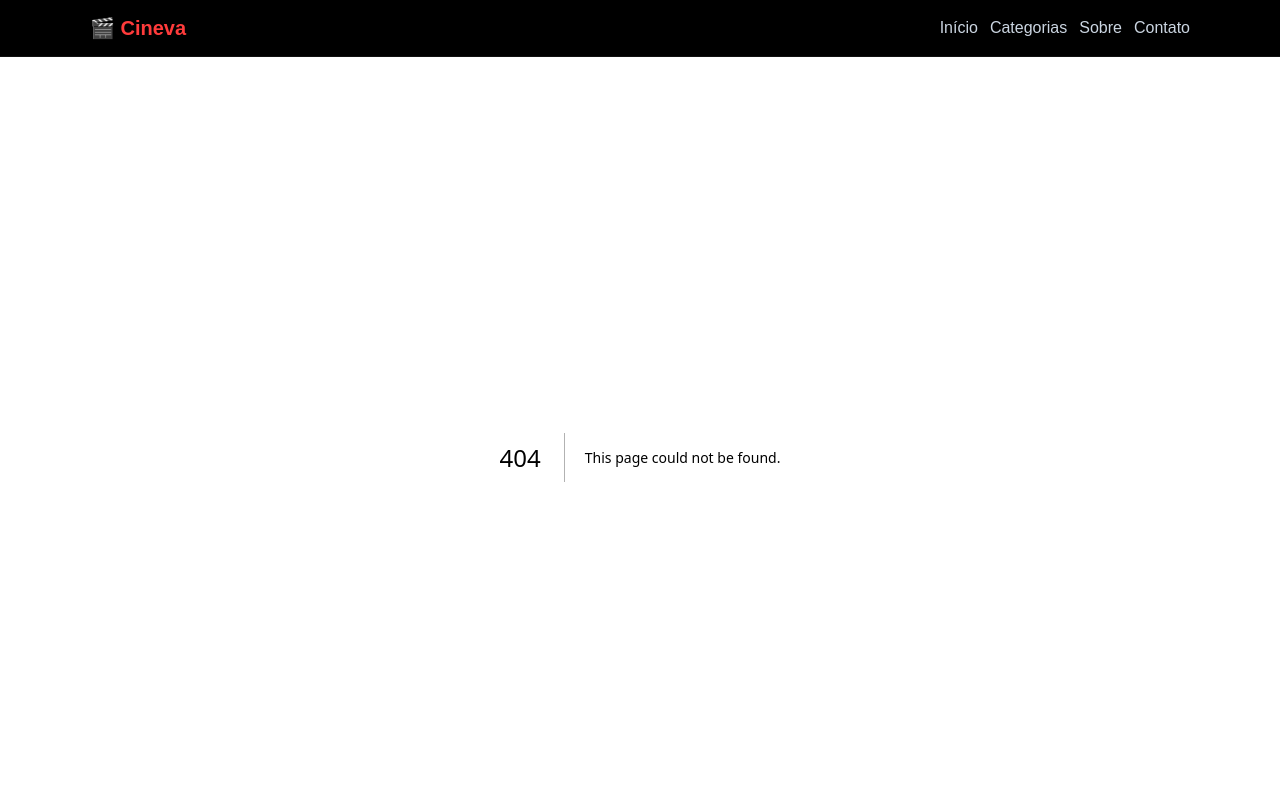
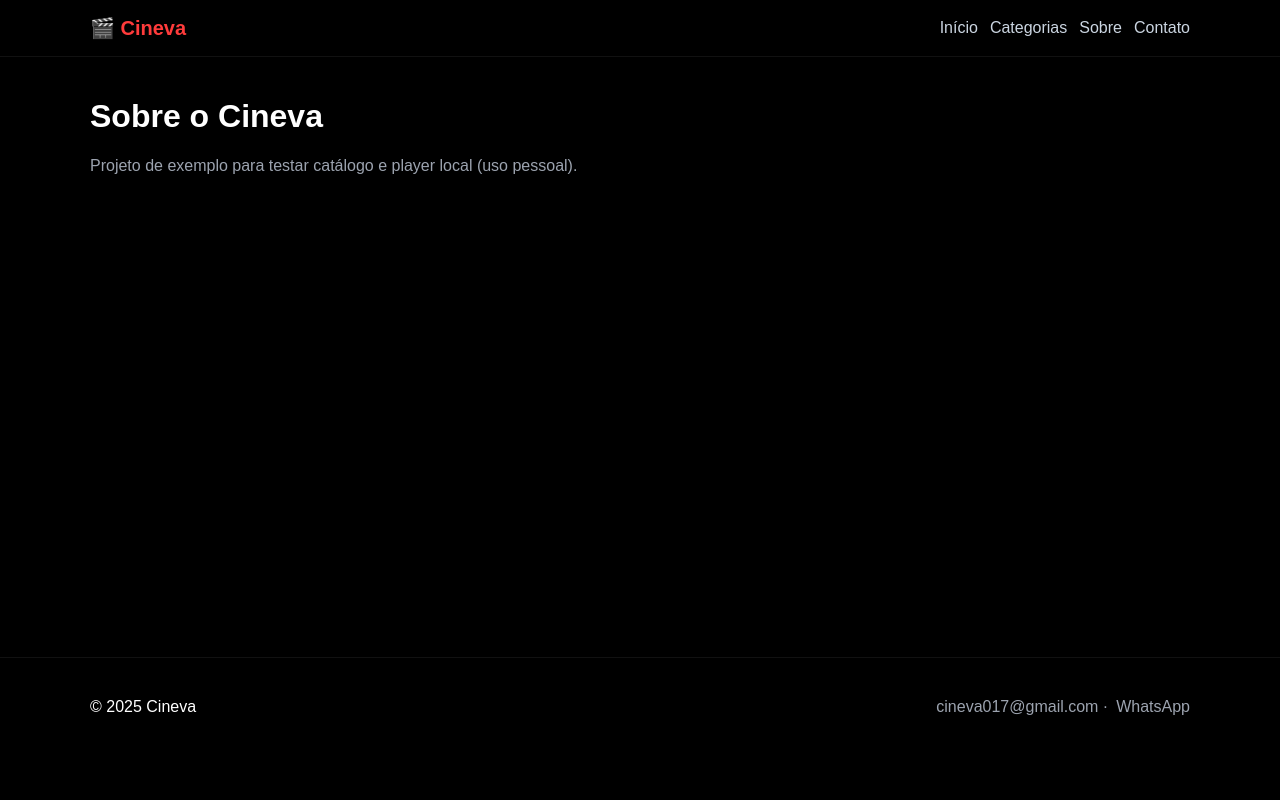
Before and after one commit to F17p/cineva-clean, a Next.js app: page /about in a window 1280 px wide. Before the commit this address had no page. Shown: the top 800 px of the page. Built offline with nearby package versions, Linux system fonts and the light colour scheme.

Commit message:
Create about.js

```diff
--- /dev/null
+++ b/pages/about.js
@@ -0,0 +1,9 @@
+// pages/about.js
+export default function About() {
+  return (
+    <div className="container">
+      <h1>Sobre o Cineva</h1>
+      <p style={{color:"#9ca3af"}}>Projeto de exemplo para testar catálogo e player local (uso pessoal).</p>
+    </div>
+  )
+}
```
